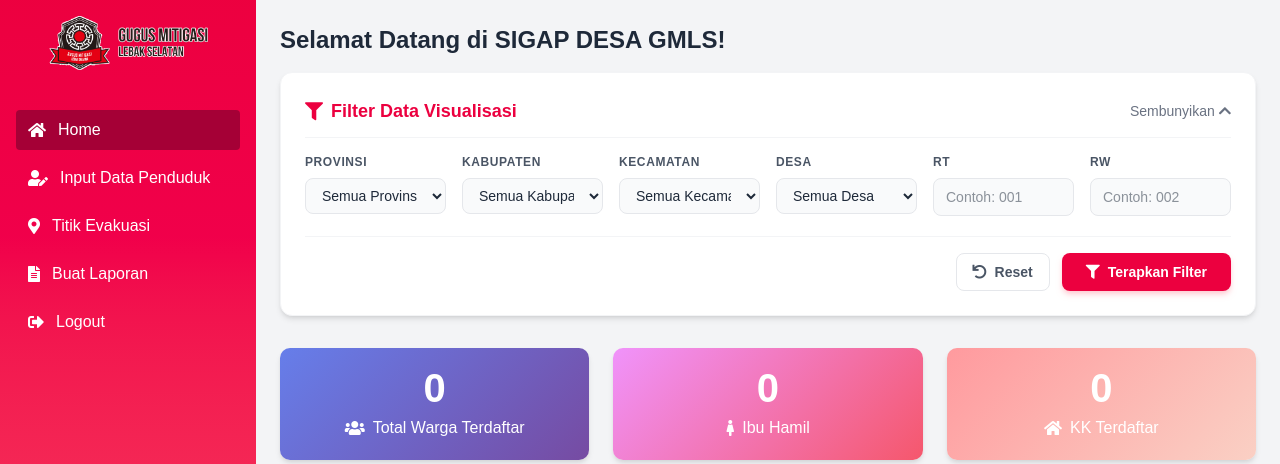
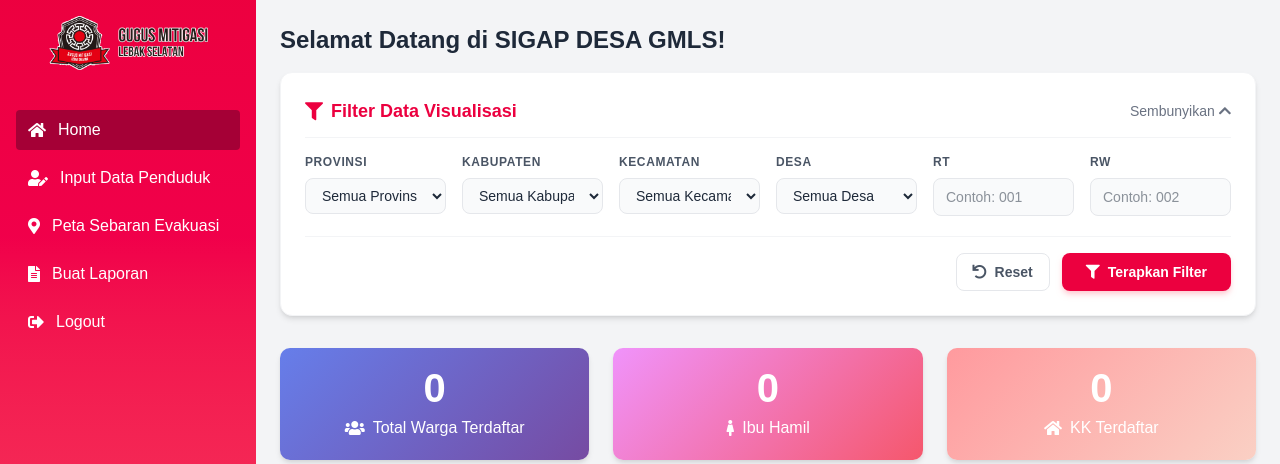
Before and after one commit to francisAWJ/SIGAPDESA, a PHP site: page / in a window 1280 px wide. Shown: the top 464 px of the page. Run offline with PHP 8.4, Linux system fonts and the light colour scheme; a user stored in the database is signed in; data comes from the database, SQL or seed files in the repository; data that the repository does not hold is empty; style sheets or scripts are compiled from the project's sources; some web fonts are replaced.

Commit message:
changed Titik Evakuasi to Peta Sebaran Evakuasi in the sidebar

```diff
--- a/index.php
+++ b/index.php
@@ -227,9 +227,9 @@ if (isset($_GET['ajax']) && $_GET['ajax'] == '1') {
                 <span>Input Data Penduduk</span>
             </a>
 
-            <a href="titik_evakuasi.php" class="flex items-center gap-3 px-3 py-2 rounded hover:bg-rose-800 transition">
+            <a href="peta_sebaran.php" class="flex items-center gap-3 px-3 py-2 rounded hover:bg-rose-800 transition">
                 <i class="fas fa-map-marker-alt"></i>
-                <span>Titik Evakuasi</span>
+                <span>Peta Sebaran Evakuasi</span>
             </a>
 
             <a href="report.php" class="flex items-center gap-3 px-3 py-2 rounded hover:bg-rose-800 transition">
--- a/input_data.php
+++ b/input_data.php
@@ -228,9 +228,9 @@ $rw_result = mysqli_query($conn, "SELECT * FROM rw ORDER BY nomor_rw ASC");
                     <span>Input Data Penduduk</span>
                 </a>
 
-                <a href="titik_evakuasi.php" class="flex items-center gap-3 px-3 py-2 rounded hover:bg-rose-800 transition">
+                <a href="peta_sebaran.php" class="flex items-center gap-3 px-3 py-2 rounded hover:bg-rose-800 transition">
                     <i class="fas fa-map-marker-alt"></i>
-                    <span>Titik Evakuasi</span>
+                    <span>Peta Sebaran Evakuasi</span>
                 </a>
 
                 <a href="report.php" class="flex items-center gap-3 px-3 py-2 rounded hover:bg-rose-800 transition">
--- a/report.php
+++ b/report.php
@@ -198,9 +198,9 @@ function format_date($value) {
                 <i class="fas fa-user-edit"></i>
                 <span>Input Data Penduduk</span>
             </a>
-            <a href="titik_evakuasi.php" class="flex items-center gap-3 px-3 py-2 rounded hover:bg-rose-800 transition">
+            <a href="peta_sebaran.php" class="flex items-center gap-3 px-3 py-2 rounded hover:bg-rose-800 transition">
                 <i class="fas fa-map-marker-alt"></i>
-                <span>Titik Evakuasi</span>
+                <span>Peta Sebaran Evakuasi</span>
             </a>
             <a href="report.php" class="flex items-center gap-3 px-3 py-2 rounded bg-rose-800">
                 <i class="fas fa-file-alt"></i>
```
